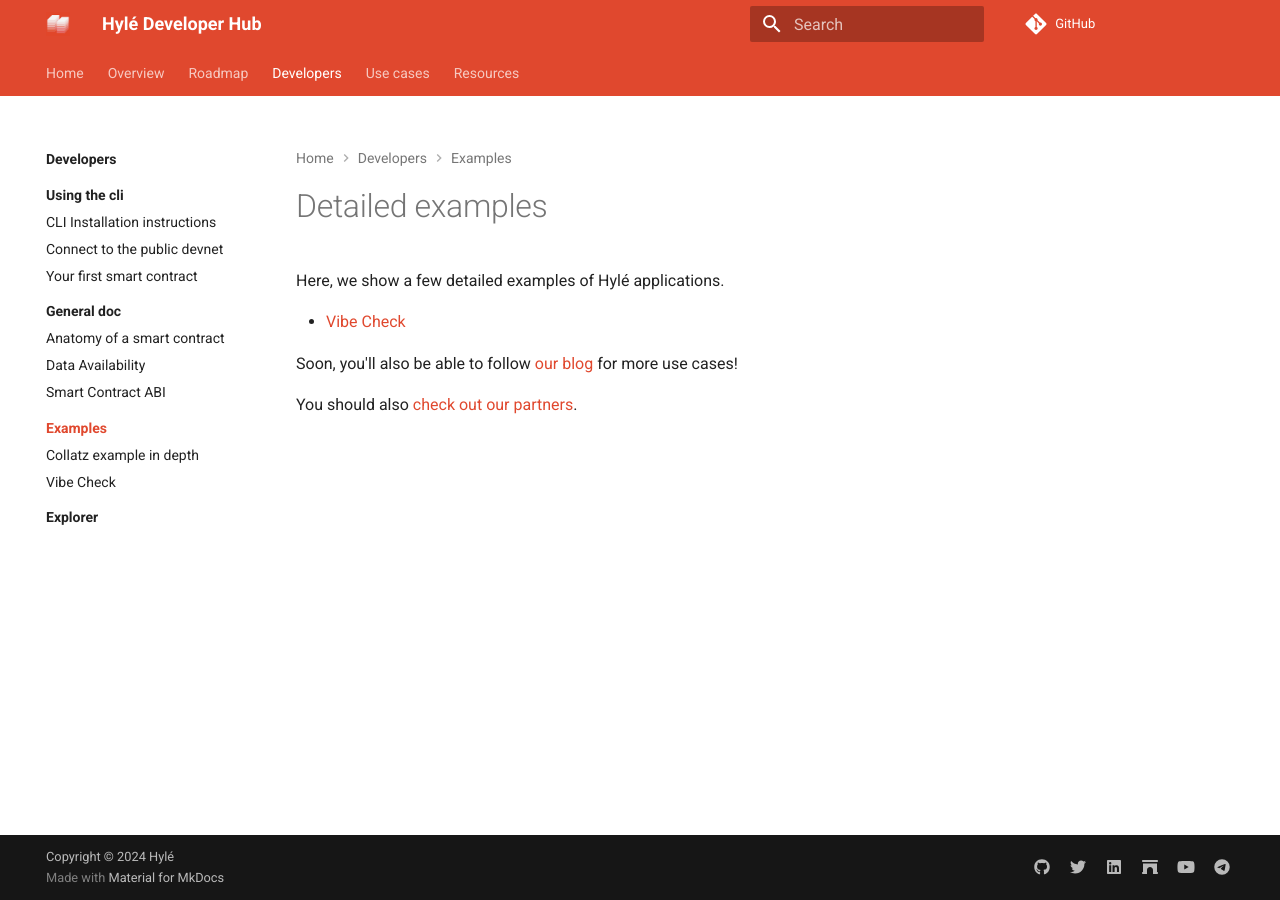
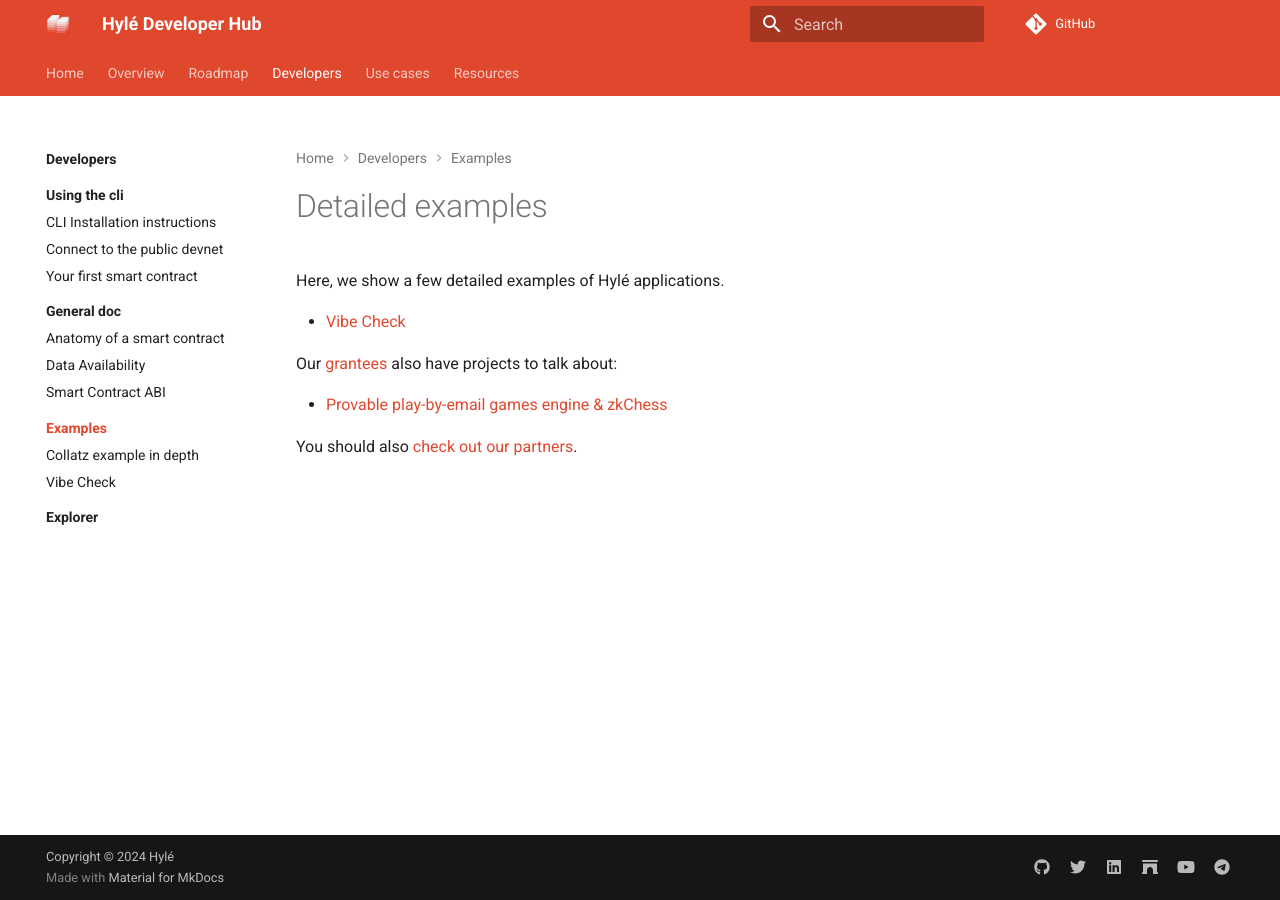
Before and after one commit to Hyle-org/devhub-hyle, an MkDocs documentation site: the page built from docs/developers/examples/index.md, in a window 1280 px wide. Built offline with MkDocs 1.6.1 and Material for MkDocs 9.7.7, drawn with Linux system fonts in a browser that asks for light colours; comment, search, counter and statistics services are not loaded.

Commit message:
added grants to examples

```diff
--- a/docs/developers/examples/index.md
+++ b/docs/developers/examples/index.md
@@ -4,6 +4,8 @@ Here, we show a few detailed examples of Hylé applications.
 
 * [Vibe Check](vibe-check.md)
 
-Soon, you'll also be able to follow [our blog](https://blog.hyle.eu) for more use cases!
+Our [grantees](https://github.com/Hyle-org/hyle/blob/main/GRANTS.md) also have projects to talk about:
+
+* [Provable play-by-email games engine & zkChess](https://github.com/MatteoMer/provable-email-game-engine)
 
 You should also [check out our partners](https://blog.hyle.eu/tag/partnership/).
```
